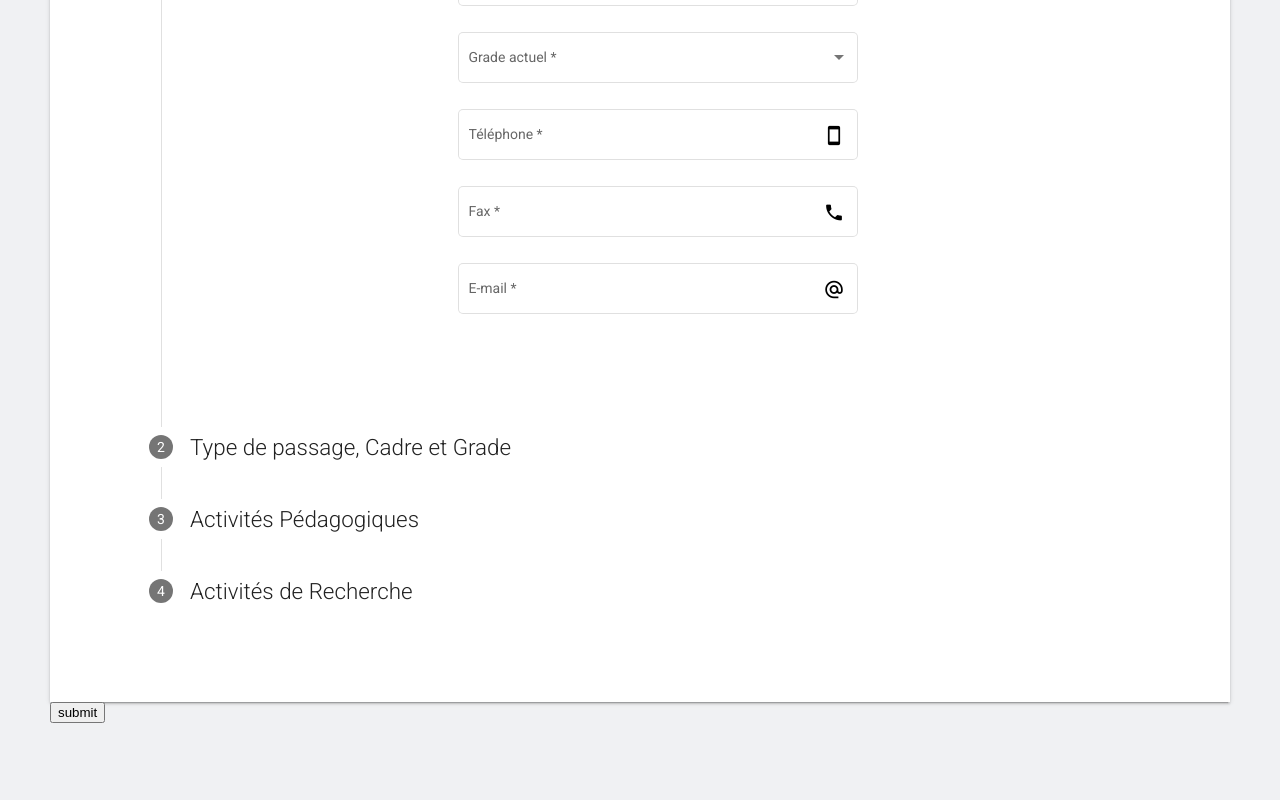
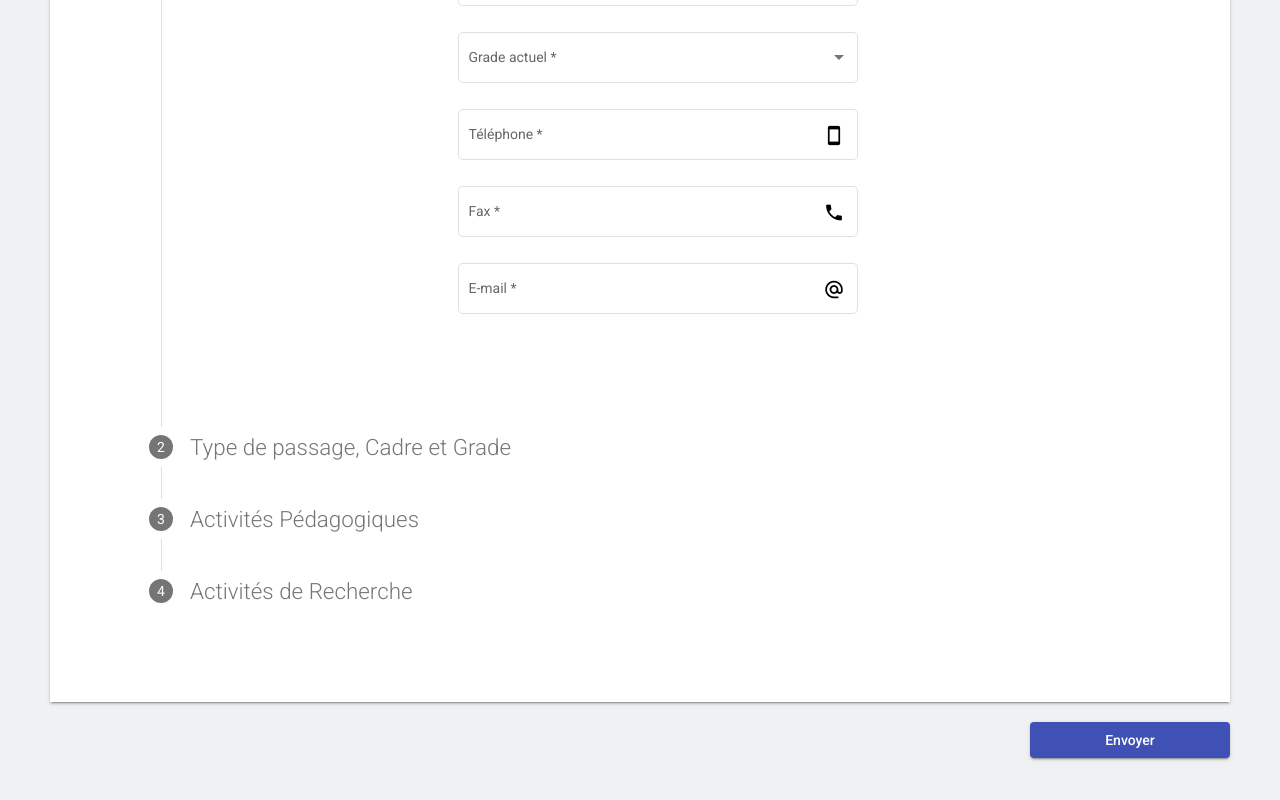
Before and after one commit to amineaouatif/dot_net_angular, an Angular app: page /candidature in a window 1280 px wide. Shown: the part 1179-1979 px from the top of the page. Built offline with nearby package versions, Linux system fonts and the light colour scheme.

Commit message:
Complete candidature submition

```diff
--- a/src/app/components/candidature/candidature.component.css
+++ b/src/app/components/candidature/candidature.component.css
@@ -111,3 +111,9 @@
   font-weight: 500;
   margin-top: 50px;
 }
+
+.envoyer-button {
+  margin-top: 20px;
+  float: right;
+  width: 200px;
+}
--- a/src/app/components/candidature/candidature.component.html
+++ b/src/app/components/candidature/candidature.component.html
@@ -14,8 +14,9 @@
     </mat-card>
 
     <mat-vertical-stepper
-      [linear]="false"
+      [linear]="true"
       class="mat-elevation-z2 candidature-vertical-stepper"
+      #stepper
     >
       <mat-step [stepControl]="donneesPersonnelles">
         <ng-template matStepLabel>Données personnelles</ng-template>
@@ -301,6 +302,13 @@
         </mat-vertical-stepper>
       </mat-step>
     </mat-vertical-stepper>
-    <button (click)="submit()">submit</button>
+    <button
+      class="envoyer-button"
+      mat-raised-button
+      color="primary"
+      (click)="submit(stepper)"
+    >
+      Envoyer
+    </button>
   </div>
 </div>
--- a/src/app/components/candidature/candidature.component.ts
+++ b/src/app/components/candidature/candidature.component.ts
@@ -1,7 +1,11 @@
 import { Component, OnInit } from '@angular/core';
 import { FormControl, FormGroup, Validators } from '@angular/forms';
+import { NotificationService } from '../../services/notification.service';
+import { CandidatureService } from '../../services/candidature.service';
+
 import { Candidature, JustificatifLight } from '../../interfaces/candidature';
-import { CandidatureService } from '../../services/candidature.service';
+import { MatStepper } from '@angular/material/stepper';
+
 interface Justificatif {
   id: string;
   remoteFileName: string;
@@ -35,21 +39,9 @@ export class CandidatureComponent implements OnInit {
     { name: 'Passage Normal', value: 'N' },
   ];
 
-  donneesPersonnelles = new FormGroup({
-    nom: new FormControl('', Validators.required),
-    prenom: new FormControl('', Validators.required),
-    departement: new FormControl('', Validators.required),
-    dateRecrutement: new FormControl('', Validators.required),
-    grade: new FormControl('', Validators.required),
-    telephone: new FormControl('', Validators.required),
-    fax: new FormControl('', Validators.required),
-    email: new FormControl('', Validators.required),
-  });
+  donneesPersonnelles: FormGroup;
 
-  passageCadreGrade = new FormGroup({
-    typePassage: new FormControl('', Validators.required),
-    cadreGrade: new FormControl('', Validators.required),
-  });
+  passageCadreGrade: FormGroup;
 
   ouvragesManuels: Array<Justificatif> = [];
   polycopiesEnseignement: Array<Justificatif> = [];
@@ -89,11 +81,17 @@ export class CandidatureComponent implements OnInit {
   organisationManifestationsScientifiques: Array<Justificatif> = [];
   organisationSeminaire: Array<Justificatif> = [];
 
-  constructor(readonly candidatureService: CandidatureService) {}
+  constructor(
+    readonly candidatureService: CandidatureService,
+    private notificationService: NotificationService
+  ) {
+    this.createForms();
+  }
 
   ngOnInit(): void {}
 
-  submit() {
+  submit(stepper: MatStepper) {
+    if (this.donneesPersonnelles.valid && this.passageCadreGrade.valid) {
       this.candidature.donneesPersonnelles = this.donneesPersonnelles.value;
       this.candidature.passageCadreGrade = this.passageCadreGrade.value;
 
@@ -170,7 +168,8 @@ export class CandidatureComponent implements OnInit {
         encadrementCoencadrementThesesDoctorat: this.lightenJustificatif(
           this.encadrementCoencadrementThesesDoctorat
         ),
-      encadrementCoencadrementTravauxRechercheMaster: this.lightenJustificatif(
+        encadrementCoencadrementTravauxRechercheMaster:
+          this.lightenJustificatif(
             this.encadrementCoencadrementTravauxRechercheMaster
           ),
         rapporteurMembreJuryNote: this.lightenJustificatif(
@@ -179,7 +178,9 @@ export class CandidatureComponent implements OnInit {
       };
 
       const responsabilitesScientifiques = {
-      laboratoireEquipeCed: this.lightenJustificatif(this.laboratoireEquipeCed),
+        laboratoireEquipeCed: this.lightenJustificatif(
+          this.laboratoireEquipeCed
+        ),
         polesCompetenceReseaux: this.lightenJustificatif(
           this.polesCompetenceReseaux
         ),
@@ -209,12 +210,54 @@ export class CandidatureComponent implements OnInit {
         encadrementScientifique,
         responsabilitesScientifiques,
       };
+      this.candidatureService.addCandidature(this.candidature).subscribe(
+        (resp: any) => {
+          console.log(resp);
+          this.notificationService.notification$.next(
+            'Candidature envoyé avec succès.'
+          );
+          this.createForms();
+          this.candidature = <Candidature>{};
+          stepper.reset();
+        },
+        (error) => {
+          this.notificationService.notification$.next(
+            "Une erreur s'est produite."
+          );
+        }
+      );
+    } else {
+      this.validateAllFormFields(this.donneesPersonnelles);
+      this.validateAllFormFields(this.passageCadreGrade);
+    }
+  }
 
-    console.log(this.candidature);
-    this.candidatureService
-      .addCandidature(this.candidature)
-      .subscribe((candid) => {
-        console.log(candid);
+  private validateAllFormFields(formGroup: FormGroup) {
+    Object.keys(formGroup.controls).forEach((field) => {
+      const control = formGroup.get(field);
+      if (control instanceof FormControl) {
+        control.markAsTouched({ onlySelf: true });
+      } else if (control instanceof FormGroup) {
+        this.validateAllFormFields(control);
+      }
+    });
+  }
+
+  private createForms() {
+    this.donneesPersonnelles = new FormGroup({
+      nom: new FormControl('', Validators.required),
+      prenom: new FormControl('', Validators.required),
+      departement: new FormControl('', Validators.required),
+      dateRecrutement: new FormControl('', Validators.required),
+      grade: new FormControl('', Validators.required),
+      telephone: new FormControl('', Validators.required),
+      fax: new FormControl('', Validators.required),
+      email: new FormControl('', Validators.required),
+    });
+
+    this.passageCadreGrade = new FormGroup({
+      typePassage: new FormControl('', Validators.required),
+      cadreGrade: new FormControl('', Validators.required),
     });
   }
 
```
Lines whose indentation alone changed are shown as unchanged.
